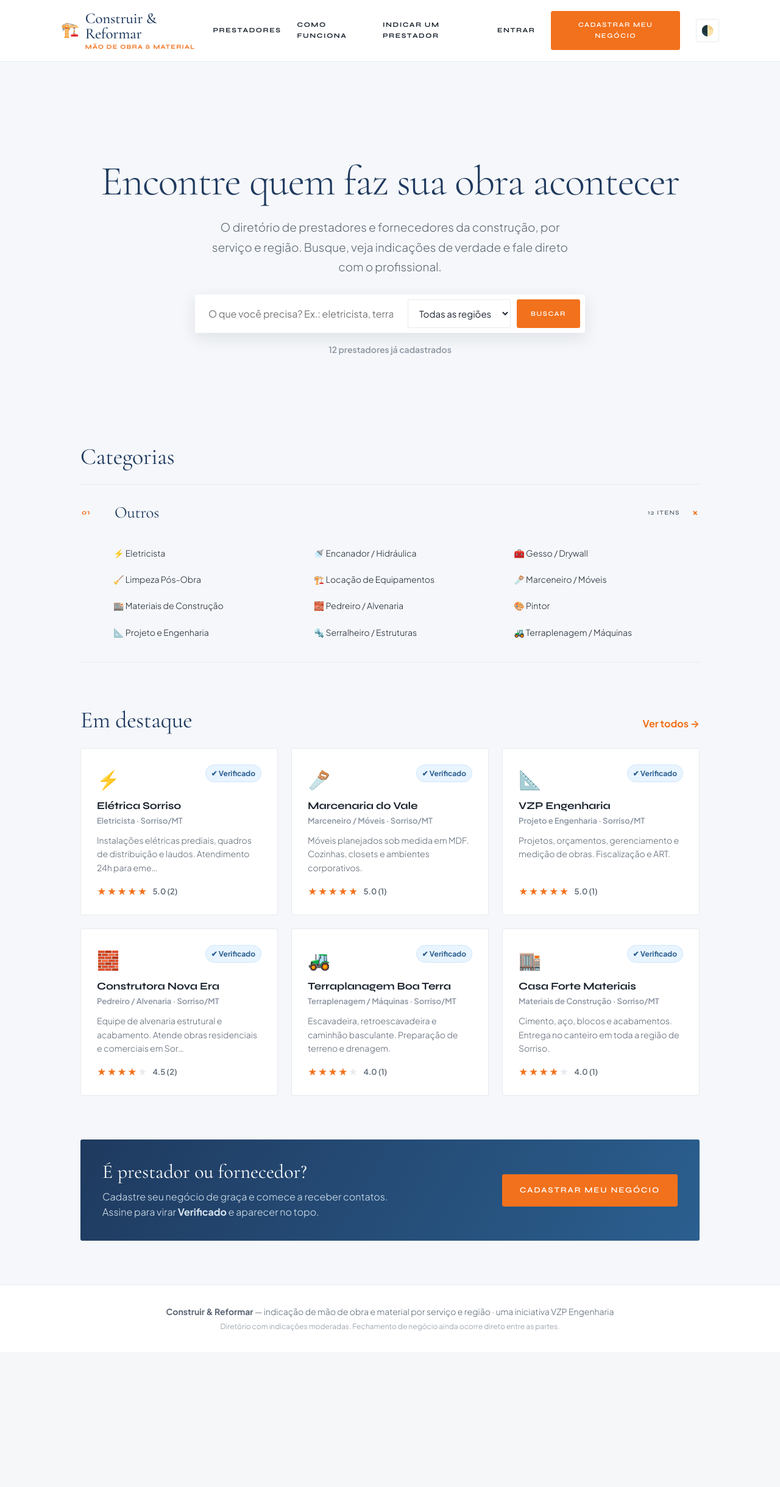
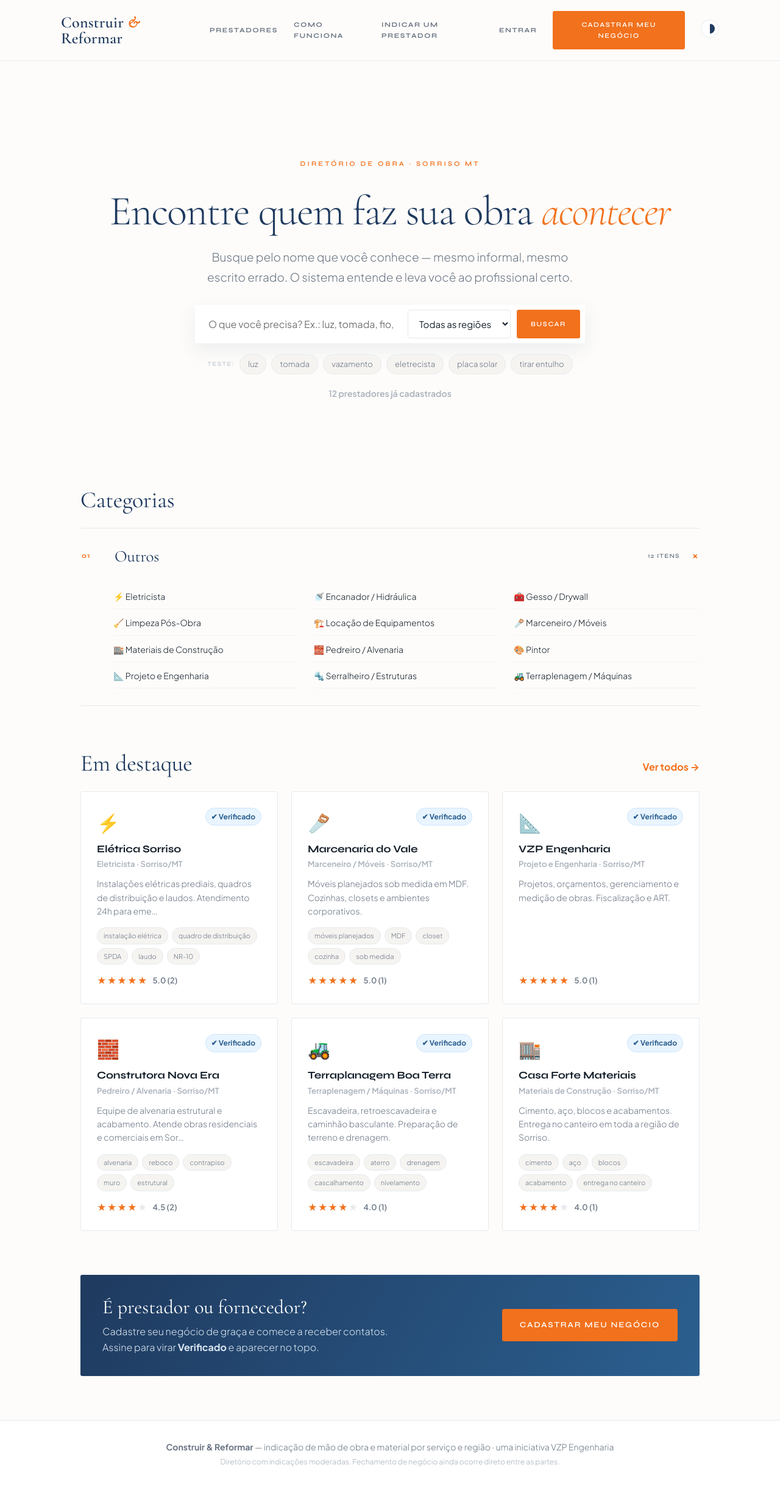
Before and after one commit to vitorzanchetpereira/vzp-construir-reformar-app-web, a Flask app: page / in a window 1280 px wide. Shown: the whole page at 61% size. Before the commit the page ends 2183 px from the top, so only its background shows below. Run offline with Flask 3, Linux system fonts and the light colour scheme; data comes from the database, SQL or seed files in the repository; some libraries are stand-ins or nearby versions.

Commit message:
Clonar a paleta e os componentes da peca de referencia, com dados reais
Vitor corrigiu o pedido: nao era "se inspirar" na peca, era clonar o
HTML/CSS dela e ligar nos nossos dados. Ajustes:

- Paleta clara e escura trocada pelos valores exatos da peca (--tinta,
  --cinza, --linha, --fundo agora usam os hex reais dela, incluindo o
  fundo levemente quente #fdfcfa em vez do cinza-azulado que eu tinha
  inventado). Nova variavel --tenue pro 3o nivel de cinza que a peca
  usa e eu nao tinha.
- Header agora e sticky com blur translucido (backdrop-filter) igual
  a peca, logo em serifa com o "&" em italico laranja, sem icone nem
  subtitulo (a peca nao tem).
- Botao de tema virou o circulo que troca o preenchimento (mesmo
  espirito visual da peca) - mantendo o menu com as 3 opcoes
  (claro/escuro/sistema) que o Vitor pediu antes, porque a peca so
  tem toggle binario e isso perderia um requisito real.
- Home ganhou eyebrow, "acontecer" em destaque laranja no h1, e os
  chips de busca rapida (luz, tomada, vazamento...) linkando direto
  pra busca real.
- Cards ganharam tags curadas (usa o campo "tags" que ja existia no
  motor de busca, casando por nome da categoria em vez de slug -
  varias categorias antigas tem slug com acento comido de antes do
  fix, nao bateria com o slug canonico do JSON).
- Corrigido junto: macros que chamam "tags_de" (contexto global)
  precisavam do "with context" no import, faltava em index.html e
  prestadores.html.

Fora do site real, como decidido: as secoes que so explicavam a
proposta pro Vitor (tipografia, trecho de CSS, antes/depois do nome,
mockup de app) - essas ficam so na peca de apresentacao.

```diff
--- a/app.py
+++ b/app.py
@@ -254,7 +254,8 @@ def stats_aprovadas(prestador_id):
 @app.context_processor
 def inject_globals():
     return {"todas_categorias": categorias(), "todas_regioes": regioes(),
-            "usuario": usuario_atual(), "csrf_token": session.get("csrf", "")}
+            "usuario": usuario_atual(), "csrf_token": session.get("csrf", ""),
+            "tags_de": busca_sinonimos.tags_por_nome}
 
 
 # ---------------------------------------------------------------- público
@@ -262,7 +263,7 @@ def inject_globals():
 def index():
     regiao_slug = request.args.get("regiao", "").strip()
     sql = """
-        SELECT p.*, c.nome AS categoria_nome, c.icone AS categoria_icone,
+        SELECT p.*, c.nome AS categoria_nome, c.icone AS categoria_icone, c.slug AS categoria_slug,
                r.nome AS regiao_nome, r.uf AS regiao_uf,
                COUNT(a.id) AS n_avaliacoes,
                COALESCE(ROUND(AVG(a.nota),1),0) AS media
--- a/static/style.css
+++ b/static/style.css
@@ -1,10 +1,10 @@
 :root{
   --laranja:#f2711c; --laranja-esc:#d65f11;
   --azul:#1f3a5f; --azul-claro:#2b5f8f;
-  --tinta:#1c2530; --cinza:#5b6673; --cinza-claro:#8a94a1;
-  --linha:#e7eaef; --fundo:#f5f7fa; --branco:#fff; --superficie-sutil:#f8fafc;
+  --tinta:#15202b; --cinza:#6b7684; --cinza-claro:#a8b0ba; --tenue:#c3cad3;
+  --linha:#e6e9ed; --fundo:#fdfcfa; --fundo-rgb:253,252,250; --branco:#fff; --superficie-sutil:#f6f4f1;
   --verde:#1f9d55; --verde-zap:#25d366;
-  --raio:3px; --raio-pill:20px; --sombra:0 2px 10px rgba(28,37,48,.06); --sombra-alta:0 8px 26px rgba(28,37,48,.10);
+  --raio:3px; --raio-pill:20px; --sombra:0 1px 3px rgba(31,58,95,.05); --sombra-alta:0 10px 30px rgba(31,58,95,.08);
 
   /* tríade tipográfica — serif pro editorial/títulos, display (caixa alta) pra
      navegação e botões, corpo pro texto corrido. Cores continuam as mesmas. */
@@ -24,10 +24,10 @@
 /* modo escuro — segue o sistema por padrão; [data-tema] no <html> força uma escolha */
 @media (prefers-color-scheme:dark){
   :root:not([data-tema="claro"]){
-    --laranja:#ff8a4a; --laranja-esc:#ff9d64;
-    --azul:#7fb0e8; --azul-claro:#9cc4f0;
-    --tinta:#e9edf2; --cinza:#a8b1bd; --cinza-claro:#7e8794;
-    --linha:#2a333f; --fundo:#0f141b; --branco:#182029; --superficie-sutil:#1d2632;
+    --laranja:#f2914e; --laranja-esc:#f7a468;
+    --azul:#a8c4e6; --azul-claro:#bed4ef;
+    --tinta:#e7ecf2; --cinza:#98a3b2; --cinza-claro:#6d7885; --tenue:#4a5462;
+    --linha:#262d38; --fundo:#0f1319; --fundo-rgb:15,19,25; --branco:#151a21; --superficie-sutil:#161b23;
     --verde:#3ecb7c; --verde-zap:#25d366;
     --sombra:0 2px 10px rgba(0,0,0,.35); --sombra-alta:0 8px 26px rgba(0,0,0,.45);
 
@@ -40,10 +40,10 @@
   }
 }
 :root[data-tema="escuro"]{
-  --laranja:#ff8a4a; --laranja-esc:#ff9d64;
-  --azul:#7fb0e8; --azul-claro:#9cc4f0;
-  --tinta:#e9edf2; --cinza:#a8b1bd; --cinza-claro:#7e8794;
-  --linha:#2a333f; --fundo:#0f141b; --branco:#182029; --superficie-sutil:#1d2632;
+  --laranja:#f2914e; --laranja-esc:#f7a468;
+  --azul:#a8c4e6; --azul-claro:#bed4ef;
+  --tinta:#e7ecf2; --cinza:#98a3b2; --cinza-claro:#6d7885; --tenue:#4a5462;
+  --linha:#262d38; --fundo:#0f1319; --branco:#151a21; --superficie-sutil:#161b23;
   --verde:#3ecb7c; --verde-zap:#25d366;
   --sombra:0 2px 10px rgba(0,0,0,.35); --sombra-alta:0 8px 26px rgba(0,0,0,.45);
 
@@ -67,23 +67,26 @@ a{color:inherit;text-decoration:none}
 h1,h2,h3{line-height:1.2}
 
 /* topo */
-.topo{background:var(--branco);border-bottom:1px solid var(--linha);position:sticky;top:0;z-index:20}
-.topo-inner{display:flex;align-items:center;justify-content:space-between;height:auto;padding:18px 0;gap:16px}
-.marca{display:flex;align-items:center;gap:10px;font-family:var(--serif);font-weight:500;
-  font-size:25px;letter-spacing:-.01em;color:var(--azul)}
-.marca-icone{font-size:24px}
-.marca-txt{display:flex;flex-direction:column;line-height:1}
-.marca-txt small{font-family:var(--display);font-size:10px;font-weight:700;color:var(--laranja);
-  letter-spacing:.12em;text-transform:uppercase;margin-top:4px}
+.topo{background:rgba(var(--fundo-rgb),.88);backdrop-filter:blur(12px);-webkit-backdrop-filter:blur(12px);
+  border-bottom:1px solid var(--linha);position:sticky;top:0;z-index:20}
+.topo-inner{display:flex;align-items:center;justify-content:space-between;height:auto;padding:18px 0;gap:24px}
+.marca{font-family:var(--serif);font-weight:600;font-size:26px;letter-spacing:.01em;line-height:1;color:var(--azul)}
+.marca em{font-style:italic;color:var(--laranja)}
 .nav{display:flex;align-items:center;gap:26px;font-family:var(--display);font-weight:700;
-  font-size:11px;text-transform:uppercase;letter-spacing:.14em}
+  font-size:11px;text-transform:uppercase;letter-spacing:.14em;margin-left:auto}
+.nav a:not(.btn){color:var(--cinza)}
 .nav a:not(.btn):hover{color:var(--laranja)}
 
-/* seletor de tema */
-.tema-botao{display:inline-flex;align-items:center;justify-content:center;width:38px;height:38px;
-  border-radius:var(--raio);border:1px solid var(--linha);background:var(--branco);cursor:pointer;font-size:17px;
-  color:var(--cinza);transition:.15s}
-.tema-botao:hover{border-color:var(--laranja);color:var(--laranja)}
+/* seletor de tema — botao circular com meia-lua, mesmo espirito da peca de
+   referencia (um circulo que troca o preenchimento), so que abre o menu com
+   as 3 opcoes em vez de alternar direto, porque aqui existe "sistema" */
+.tema-botao{display:inline-flex;align-items:center;justify-content:center;width:30px;height:30px;
+  border-radius:50%;border:1px solid var(--linha);background:var(--branco);cursor:pointer;padding:0;
+  position:relative;color:transparent;flex:0 0 auto;transition:border-color .2s}
+.tema-botao::after{content:"";position:absolute;inset:6px;border-radius:50%;background:var(--azul);
+  clip-path:inset(0 0 0 50%);transition:clip-path .3s ease}
+:root[data-tema="escuro"] .tema-botao::after{clip-path:inset(0 50% 0 0)}
+.tema-botao:hover{border-color:var(--azul)}
 .tema-menu{position:relative}
 .tema-opcoes{position:absolute;right:0;top:calc(100% + 8px);background:var(--branco);border:1px solid var(--linha);
   border-radius:var(--raio);box-shadow:var(--sombra-alta);padding:6px;min-width:150px;display:none;flex-direction:column;z-index:30}
@@ -112,15 +115,26 @@ h1,h2,h3{line-height:1.2}
 
 /* hero */
 .hero{text-align:center;padding:88px 0 56px}
+.eyebrow{font-family:var(--display);font-size:11px;font-weight:600;text-transform:uppercase;
+  letter-spacing:.28em;color:var(--laranja);margin-bottom:32px}
 .hero h1{font-family:var(--serif);font-weight:300;font-size:clamp(38px,6.5vw,68px);letter-spacing:-.02em;
   line-height:1.08;margin:0 0 22px;color:var(--azul)}
+.hero h1 em{font-style:italic;color:var(--laranja)}
 .hero-sub{font-size:19px;color:var(--cinza);max-width:600px;margin:0 auto 30px;font-weight:300;line-height:1.7}
 .busca{display:flex;gap:10px;max-width:640px;margin:0 auto;background:var(--branco);
   padding:8px;border-radius:var(--raio);box-shadow:var(--sombra-alta)}
 .busca input{flex:1;border:none;padding:12px 14px;font-size:16px;outline:none;background:transparent;color:var(--tinta)}
 .busca select{border:1px solid var(--linha);border-radius:var(--raio);padding:12px 14px;font-size:15px;
   font-family:inherit;background:var(--branco);color:var(--tinta)}
-.hero-stats{margin-top:16px;color:var(--cinza-claro);font-size:14px;font-weight:600}
+.hint{margin-top:18px;font-size:13px;color:var(--cinza);display:flex;flex-wrap:wrap;
+  gap:8px;justify-content:center;align-items:center}
+.hint span{font-family:var(--display);font-size:10px;text-transform:uppercase;
+  letter-spacing:.14em;color:var(--tenue)}
+.chip{font-family:var(--corpo);font-size:13px;background:var(--superficie-sutil);
+  border:1px solid var(--linha);color:var(--cinza);padding:5px 13px;
+  border-radius:var(--raio-pill);transition:all .18s}
+.chip:hover{background:var(--azul);color:#fff;border-color:var(--azul)}
+.hero-stats{margin-top:20px;color:var(--cinza-claro);font-size:14px;font-weight:600}
 
 /* seções */
 section{margin:72px 0}
@@ -161,7 +175,10 @@ section{margin:72px 0}
 .card-nome{font-family:var(--display);font-weight:700;font-size:17px;letter-spacing:-.005em;margin:0 0 4px;color:var(--tinta)}
 .card-cat{color:var(--cinza-claro);font-size:13px;margin:0 0 10px;font-weight:600}
 .card-desc{color:var(--cinza);font-size:14px;margin:0 0 16px;flex:1}
-.card-rodape{display:flex;align-items:center;gap:8px}
+.tags{display:flex;flex-wrap:wrap;gap:6px;margin:0 0 14px}
+.tag{font-family:var(--corpo);font-size:11px;background:var(--superficie-sutil);color:var(--cinza);
+  padding:4px 10px;border-radius:var(--raio-pill);border:1px solid var(--linha)}
+.card-rodape{display:flex;align-items:center;gap:8px;margin-top:auto}
 .card-nota{color:var(--cinza);font-size:13px;font-weight:600}
 
 /* selo */
--- a/static/tema.js
+++ b/static/tema.js
@@ -17,7 +17,7 @@
 (function (global) {
   var VARS = [
     "--laranja", "--laranja-esc", "--azul", "--azul-claro",
-    "--tinta", "--cinza", "--cinza-claro", "--linha", "--fundo",
+    "--tinta", "--cinza", "--cinza-claro", "--tenue", "--linha", "--fundo", "--fundo-rgb",
     "--branco", "--superficie-sutil", "--verde", "--verde-zap",
     "--sombra", "--sombra-alta",
     "--chip-azul-bg", "--chip-azul-fg", "--chip-azul-borda",
@@ -30,9 +30,9 @@
 
   var CLARO = [
     "#f2711c", "#d65f11", "#1f3a5f", "#2b5f8f",
-    "#1c2530", "#5b6673", "#8a94a1", "#e7eaef", "#f5f7fa",
-    "#fff", "#f8fafc", "#1f9d55", "#25d366",
-    "0 2px 10px rgba(28,37,48,.06)", "0 8px 26px rgba(28,37,48,.10)",
+    "#15202b", "#6b7684", "#a8b0ba", "#c3cad3", "#e6e9ed", "#fdfcfa", "253,252,250",
+    "#fff", "#f6f4f1", "#1f9d55", "#25d366",
+    "0 1px 3px rgba(31,58,95,.05)", "0 10px 30px rgba(31,58,95,.08)",
     "#e8f4ff", "#2b5f8f", "#cfe6fb",
     "#eef7f0", "#1f9d55", "#cdeed6",
     "#e6f7ee", "#0f7a3d", "#b7e6cb",
@@ -42,9 +42,9 @@
   ];
 
   var ESCURO = [
-    "#ff8a4a", "#ff9d64", "#7fb0e8", "#9cc4f0",
-    "#e9edf2", "#a8b1bd", "#7e8794", "#2a333f", "#0f141b",
-    "#182029", "#1d2632", "#3ecb7c", "#25d366",
+    "#f2914e", "#f7a468", "#a8c4e6", "#bed4ef",
+    "#e7ecf2", "#98a3b2", "#6d7885", "#4a5462", "#262d38", "#0f1319", "15,19,25",
+    "#151a21", "#161b23", "#3ecb7c", "#25d366",
     "0 2px 10px rgba(0,0,0,.35)", "0 8px 26px rgba(0,0,0,.45)",
     "#1c2f42", "#9cc4f0", "#2c4a68",
     "#173627", "#3ecb7c", "#20573c",
--- a/templates/_macros.html
+++ b/templates/_macros.html
@@ -20,6 +20,12 @@
     <h3 class="card-nome">{{ p['nome'] }}</h3>
     <p class="card-cat">{{ p['categoria_nome'] }}{% if p['regiao_nome'] %} · {{ p['regiao_nome'] }}/{{ p['regiao_uf'] }}{% endif %}</p>
     <p class="card-desc">{{ (p['descricao'] or '')[:90] }}{% if (p['descricao'] or '')|length > 90 %}…{% endif %}</p>
+    {% set tags = tags_de(p['categoria_nome']) %}
+    {% if tags %}
+      <div class="tags">
+        {% for t in tags %}<span class="tag">{{ t }}</span>{% endfor %}
+      </div>
+    {% endif %}
     <div class="card-rodape">
       {{ estrelas(p['media']) }}
       <span class="card-nota">{{ p['media'] }} ({{ p['n_avaliacoes'] }})</span>
--- a/templates/base.html
+++ b/templates/base.html
@@ -17,10 +17,7 @@
 <body>
 <header class="topo">
   <div class="container topo-inner">
-    <a class="marca" href="{{ url_for('index') }}">
-      <span class="marca-icone">🏗️</span>
-      <span class="marca-txt">Construir &amp; Reformar<small>Mão de obra &amp; material</small></span>
-    </a>
+    <a class="marca" href="{{ url_for('index') }}">Construir <em>&amp;</em> Reformar</a>
     <nav class="nav">
       <a href="{{ url_for('prestadores') }}">Prestadores</a>
       <a href="{{ url_for('sobre') }}">Como funciona</a>
@@ -39,7 +36,7 @@
         <a class="btn btn-primary" href="{{ url_for('cadastro') }}">Cadastrar meu negócio</a>
       {% endif %}
       <div class="tema-menu" id="tema-menu">
-        <button class="tema-botao" id="tema-botao" type="button" aria-label="Escolher tema" aria-haspopup="true" aria-expanded="false">🌓</button>
+        <button class="tema-botao" id="tema-botao" type="button" aria-label="Escolher tema" aria-haspopup="true" aria-expanded="false"></button>
         <div class="tema-opcoes" id="tema-opcoes" role="menu">
           <button type="button" data-tema-opcao="claro" role="menuitem">☀️ Claro</button>
           <button type="button" data-tema-opcao="escuro" role="menuitem">🌙 Escuro</button>
--- a/templates/index.html
+++ b/templates/index.html
@@ -1,13 +1,14 @@
 {% extends "base.html" %}
-{% from "_macros.html" import card, estrelas %}
+{% from "_macros.html" import card, estrelas with context %}
 {% block conteudo %}
 
 <section class="hero">
-  <h1>Encontre quem faz sua obra acontecer</h1>
-  <p class="hero-sub">O diretório de prestadores e fornecedores da construção, por serviço e região.
-     Busque, veja indicações de verdade e fale direto com o profissional.</p>
+  <div class="eyebrow">Diretório de obra · Sorriso MT</div>
+  <h1>Encontre quem faz sua obra <em>acontecer</em></h1>
+  <p class="hero-sub">Busque pelo nome que você conhece — mesmo informal, mesmo escrito
+     errado. O sistema entende e leva você ao profissional certo.</p>
   <form class="busca" action="{{ url_for('prestadores') }}" method="get">
-    <input type="text" name="q" placeholder="O que você precisa? Ex.: eletricista, terraplenagem, materiais…">
+    <input type="text" name="q" placeholder="O que você precisa? Ex.: luz, tomada, fio, cano estourado" autocomplete="off">
     <select name="regiao">
       <option value="">Todas as regiões</option>
       {% for r in todas_regioes %}
@@ -16,6 +17,12 @@
     </select>
     <button class="btn btn-primary" type="submit">Buscar</button>
   </form>
+  <div class="hint">
+    <span>Teste:</span>
+    {% for termo in ['luz','tomada','vazamento','eletrecista','placa solar','tirar entulho'] %}
+      <a class="chip" href="{{ url_for('prestadores', q=termo) }}">{{ termo }}</a>
+    {% endfor %}
+  </div>
   <p class="hero-stats">{{ total }} prestadores já cadastrados</p>
 </section>
 
--- a/templates/prestadores.html
+++ b/templates/prestadores.html
@@ -1,5 +1,5 @@
 {% extends "base.html" %}
-{% from "_macros.html" import card %}
+{% from "_macros.html" import card with context %}
 {% block titulo %}Prestadores{% endblock %}
 {% block conteudo %}
 
```
Also changed, not shown: busca_sinonimos.py (+16 -0 lines).
